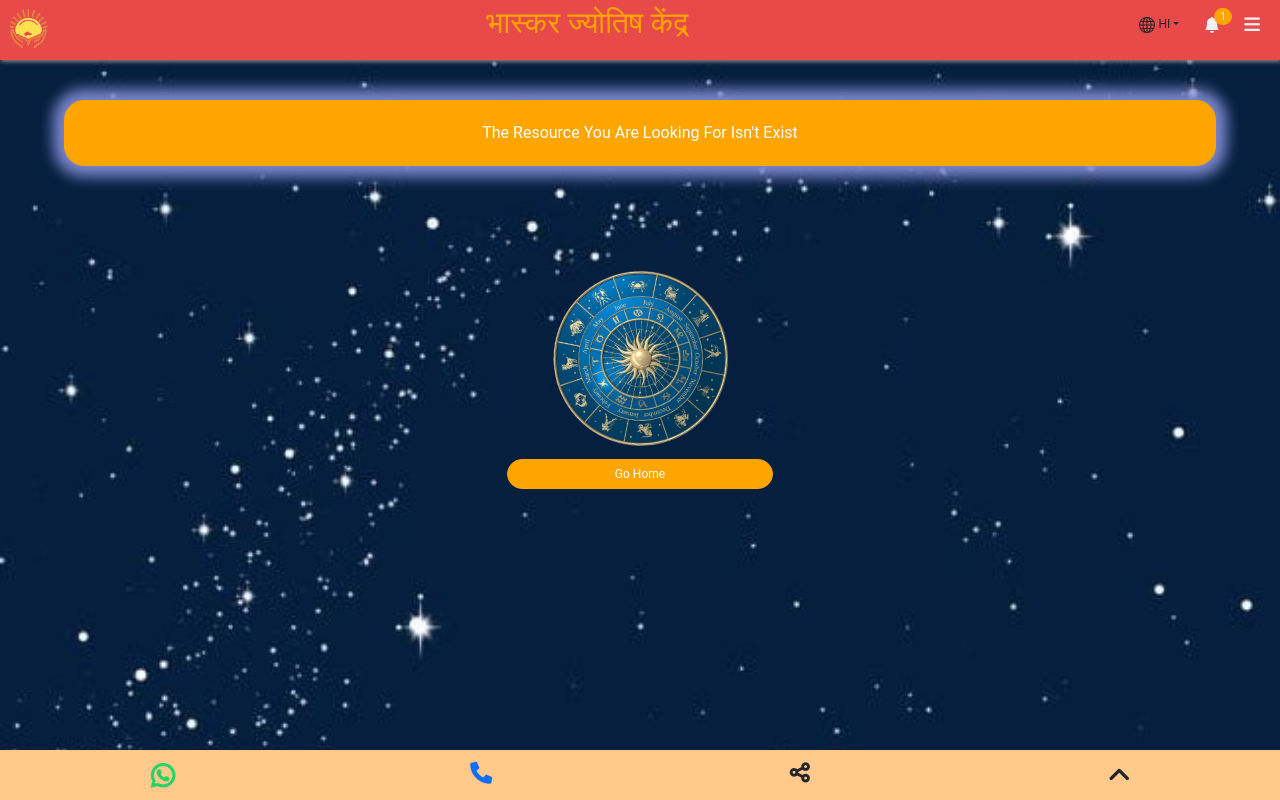
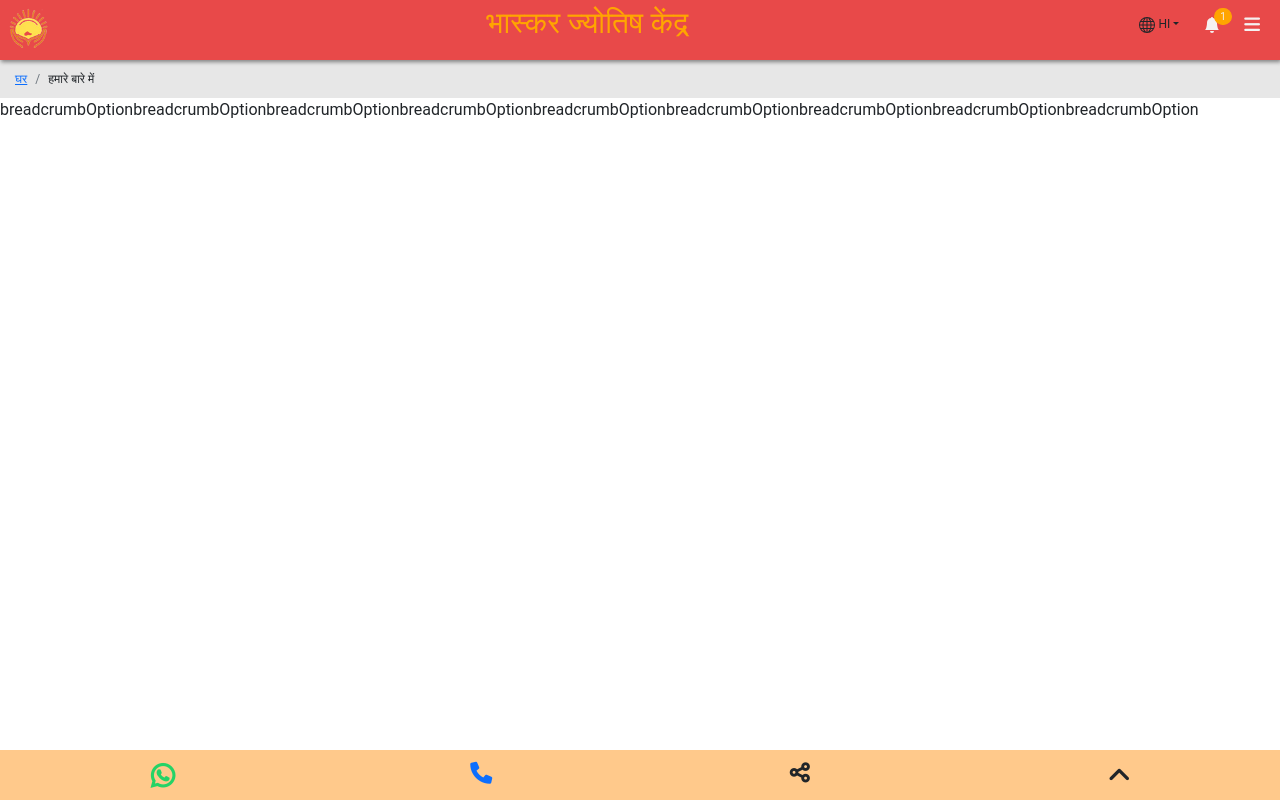
Before and after one commit to satishsonker/bjk-astrologer, a React (Create React App) app: page /AboutUs in a window 1280 px wide. Built offline with nearby package versions, Linux system fonts and the light colour scheme.

Commit message:
Add Pages

```diff
--- a/src/App.js
+++ b/src/App.js
@@ -23,6 +23,8 @@ import ChatHistory from './components/History/ChatHistory';
 import CallHistory from './components/History/CallHistory';
 import PrivacyPolicy from './components/common/PrivacyPolicy';
 import TnC from './components/common/TnC';
+import AboutUs from './components/common/AboutUs';
+import ContactUs from './components/common/ContactUs';
 
 function App() {
   const [isLeftMenuActive, setIsLeftMenuActive] = useState(false);
@@ -55,6 +57,8 @@ function App() {
               <Route exact path="/CallHistory" element={<div><CallHistory></CallHistory> </div>}></Route>
               <Route exact path="/ChatHistory" element={<div><ChatHistory></ChatHistory> </div>}></Route>
               <Route exact path="/RechargeHistory" element={<div><RechargeHistory></RechargeHistory> </div>}></Route>
+              <Route exact path="/AboutUs" element={<div><AboutUs></AboutUs> </div>}></Route>
+              <Route exact path="/ContactUs" element={<div><ContactUs></ContactUs> </div>}></Route>
               <Route exact path="*" element={<div><NoPage></NoPage> </div>}></Route>
             </Routes>
             {/* <FAQ></FAQ> */}
--- a/src/components/Menus/FooterBottomMenu.js
+++ b/src/components/Menus/FooterBottomMenu.js
@@ -1,6 +1,7 @@
 import React from 'react'
 import '../../css/components/common/Footer.css';
 import { useTranslation } from "react-i18next";
+import { Link } from "react-router-dom";
 
 export default function FooterBottomMenu() {
     const { t } = useTranslation();
@@ -31,11 +32,11 @@ export default function FooterBottomMenu() {
                     <div className='list-container'>
                         <div className='list-header'>{t("important")} {t("link")}</div>
                         <ul className="list">
-                            <li className="list-item active"><a href="#">{t("contactUs")}</a></li>
+                            <li className="list-item active"><Link to='/ContactUs'>{t("contactUs")}</Link></li>
                             <li className="list-item"><a href="#">{t("feedback")}</a></li>
-                            <li className="list-item"><a href="#">{t("aboutUs")}</a></li>
-                            <li className="list-item"><a href="/privacypolicy">{t("privacy")} {t("policy")}</a></li>
-                            <li className="list-item"><a href="/tnc">{t("terms")} {t("and")} {t("conditions")}</a></li>
+                           <li className="list-item"><Link to='/AboutUs'> {t("aboutUs")}</Link></li>
+                            <li className="list-item"><Link to="/privacypolicy">{t("privacy")} {t("policy")}</Link></li>
+                            <li className="list-item"><Link to="/tnc">{t("terms")} {t("and")} {t("conditions")}</Link></li>
                             <li className="list-item"><a href="#">{t("astrologers")} {t("ka")} {t("registration")}</a></li>
                         </ul>
                     </div>
--- /dev/null
+++ b/src/components/common/AboutUs.js
@@ -0,0 +1,17 @@
+import React from 'react'
+import { useTranslation } from "react-i18next";
+import Breadcrumb from '../common/Breadcrumb';
+import '../../css/components/common/common.css';
+
+export default function () {
+    const { t } = useTranslation();
+    const breadcrumbOption = [
+        { name: t('home'), link: "/Home" },
+        { name: `${t('aboutUs')}`, isActive: false }];
+    return (
+        <>
+            <Breadcrumb option={breadcrumbOption}></Breadcrumb>
+            breadcrumbOptionbreadcrumbOptionbreadcrumbOptionbreadcrumbOptionbreadcrumbOptionbreadcrumbOptionbreadcrumbOptionbreadcrumbOptionbreadcrumbOption
+        </>
+    )
+}
--- /dev/null
+++ b/src/components/common/ContactUs.js
@@ -0,0 +1,17 @@
+import React from 'react'
+import { useTranslation } from "react-i18next";
+import Breadcrumb from '../common/Breadcrumb';
+import '../../css/components/common/common.css';
+
+export default function ContactUs() {
+    const { t } = useTranslation();
+    const breadcrumbOption = [
+        { name: t('home'), link: "/Home" },
+        { name: `${t('contactUs')}`, isActive: false }];
+    return (
+        <>
+            <Breadcrumb option={breadcrumbOption}></Breadcrumb>
+            breadcrumbOptionbreadcrumbOptionbreadcrumbOptionbreadcrumbOptionbreadcrumbOptionbreadcrumbOptionbreadcrumbOptionbreadcrumbOptionbreadcrumbOption
+        </>
+    )
+}
```
